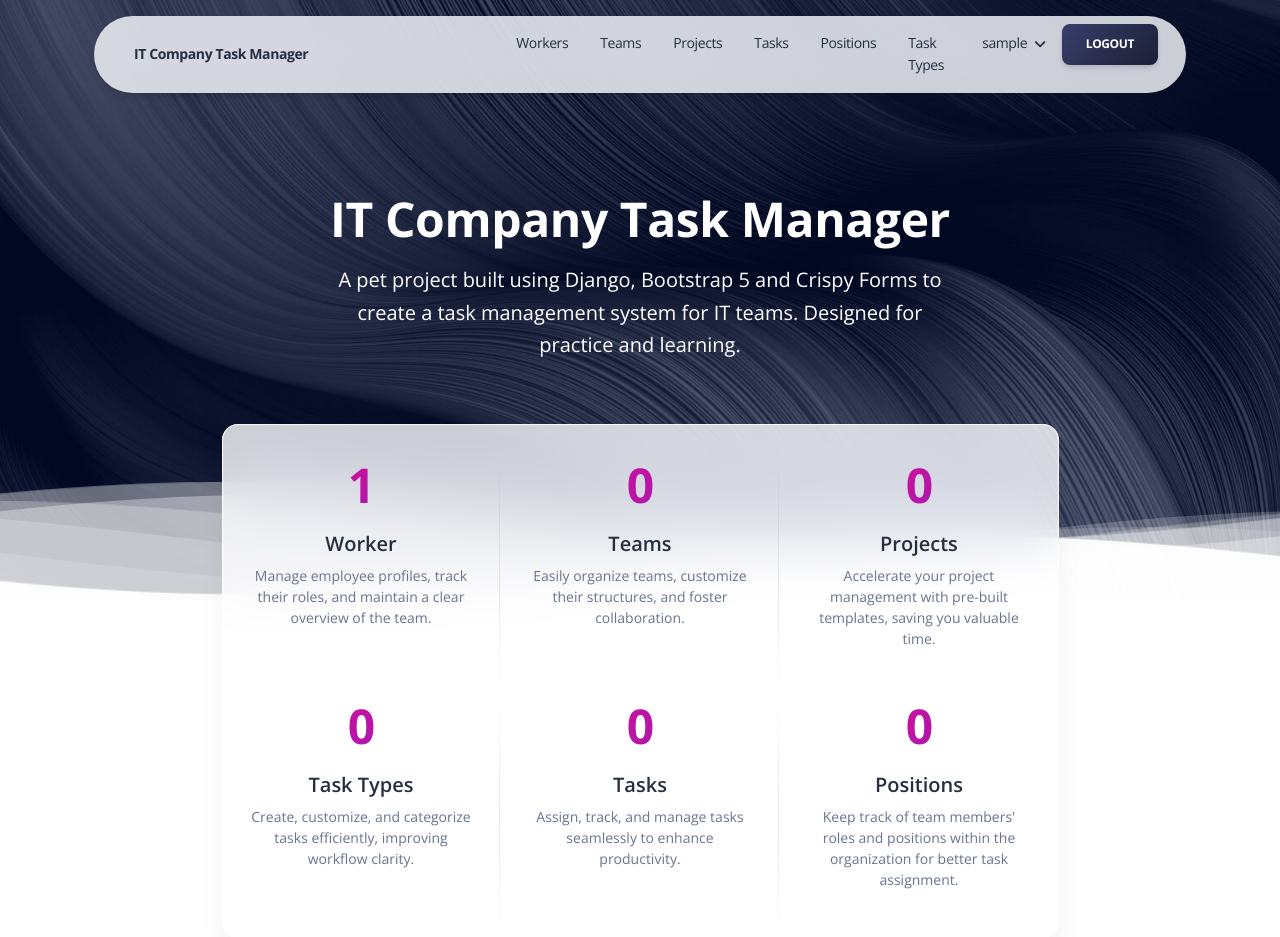
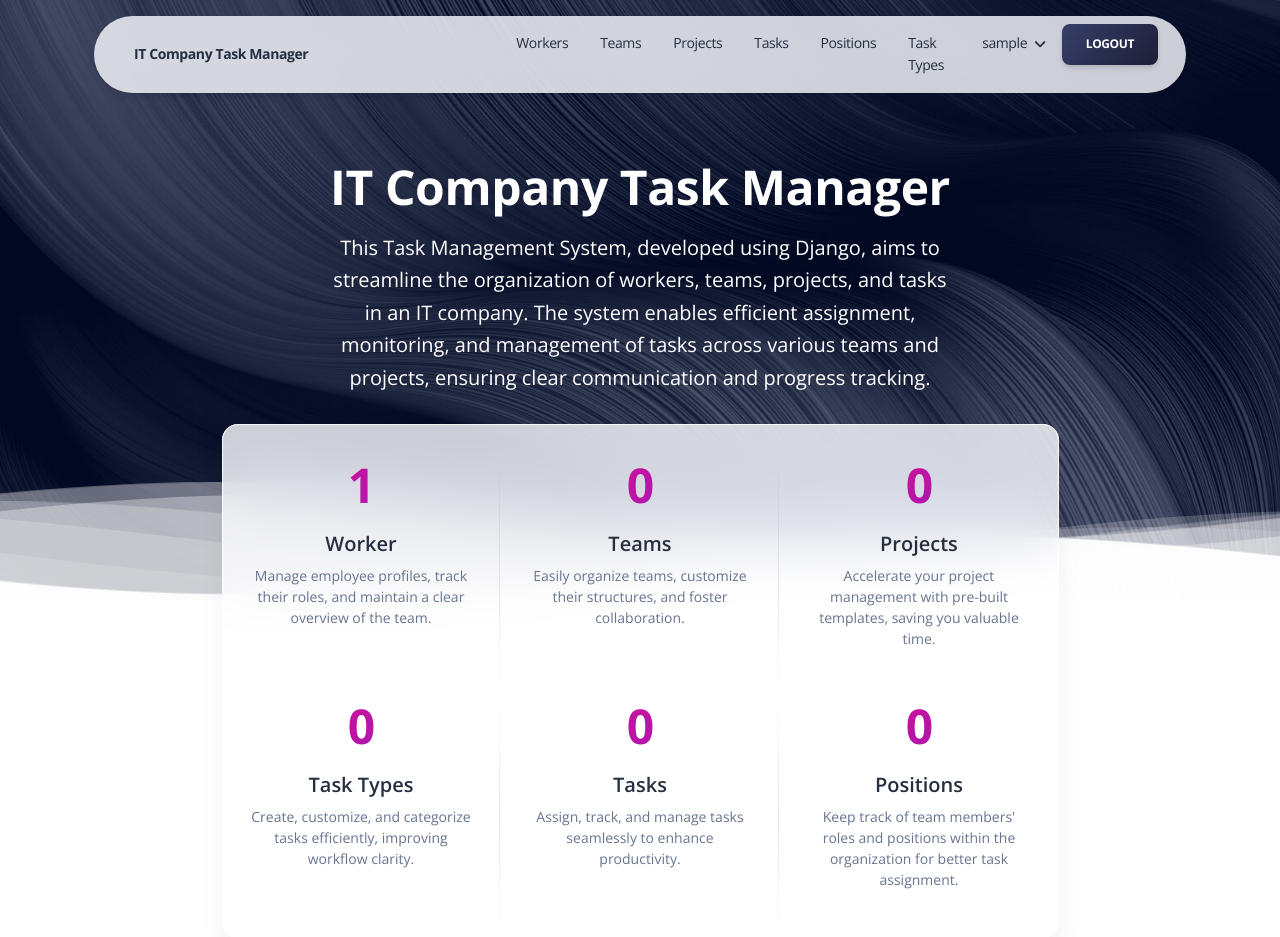
Before and after one commit to mykytafabrykator/it-company-task-manager, a Django app: page / in a window 1280 px wide. Shown: the top 937 px of the page. Run offline with Django 5.2, Linux system fonts and the light colour scheme; the visitor is signed in with stand-in values (Sample User, id 1); data comes from the database, SQL or seed files in the repository; data that the repository does not hold is empty; some libraries are stand-ins or nearby versions.

Commit message:
Change description on home page

```diff
--- a/templates/task/index.html
+++ b/templates/task/index.html
@@ -19,7 +19,8 @@
                  href="https://github.com/mykytafabrykator/it-company-task-manager">IT Company Task Manager</a>
             </h1>
             <p class="lead text-white mt-3">
-              A pet project built using Django, Bootstrap 5 and Crispy Forms to create a task management system for IT teams. Designed for practice and learning.
+              This Task Management System, developed using Django, aims to streamline the organization of workers, teams, projects, and tasks in an IT company.
+              The system enables efficient assignment, monitoring, and management of tasks across various teams and projects, ensuring clear communication and progress tracking.
             </p>
           </div>
         </div>
```
